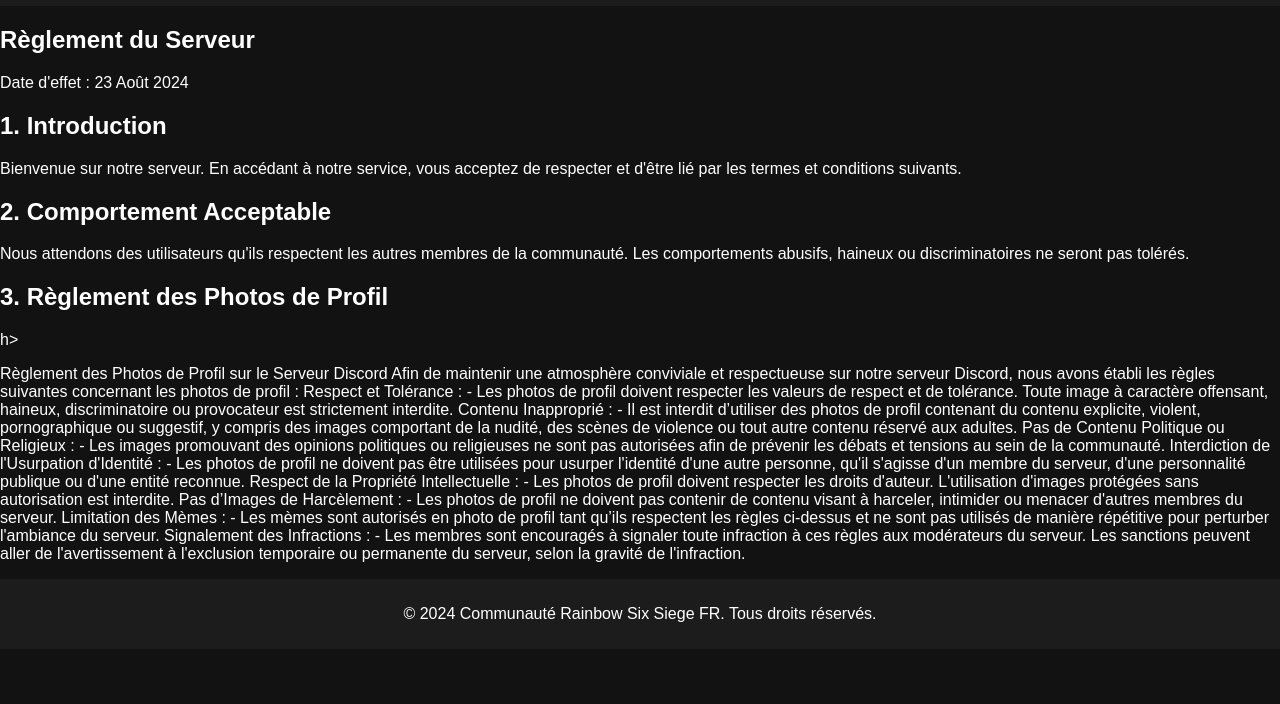
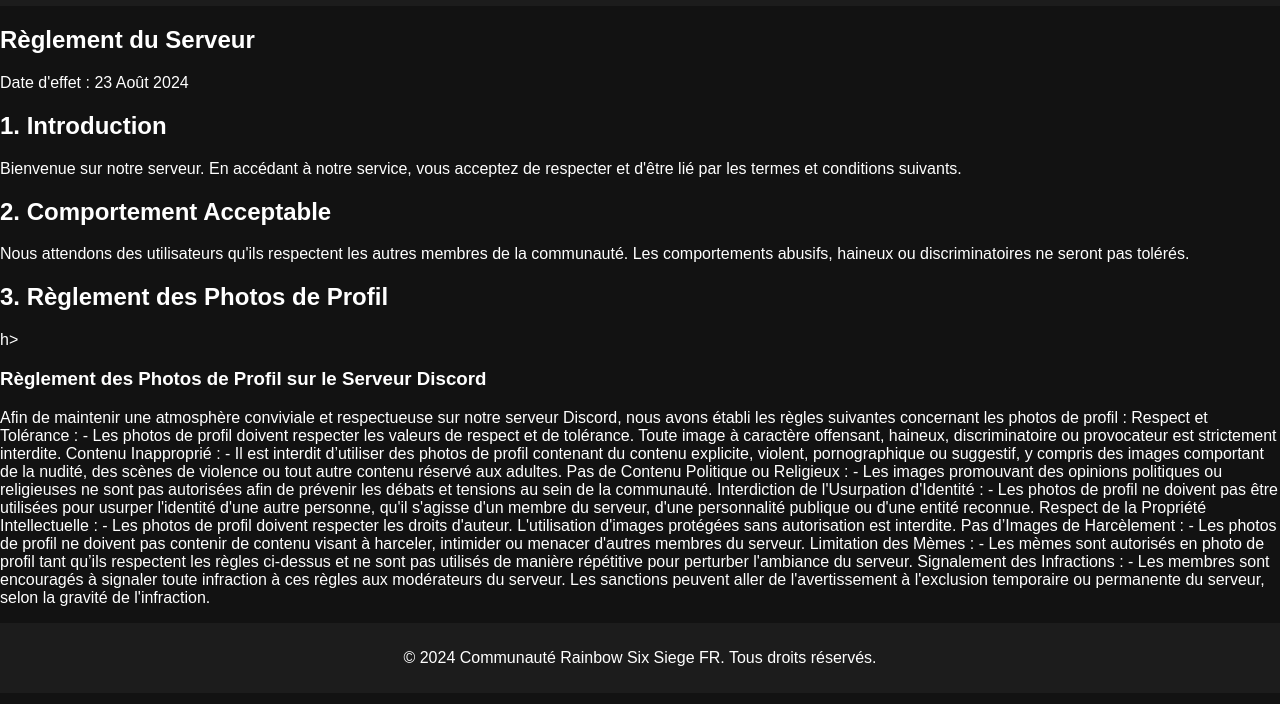
Before and after one commit to TokyoOnAcid/Rainbow-Six-FR, a plain HTML site: page reglement.html in a window 1280 px wide. Shown: the part 50-754 px from the top of the page. Drawn offline with Linux system fonts and the light colour scheme.

Commit message:
reglement.html

```diff
--- a/reglement.html
+++ b/reglement.html
@@ -31,73 +31,37 @@
             <p>Nous attendons des utilisateurs qu'ils respectent les autres membres de la communauté. Les comportements abusifs, haineux ou discriminatoires ne seront pas tolérés.</p>
 
             <h2>3. Règlement des Photos de Profil</h2>h>
-            <p>Règlement des Photos de Profil sur le Serveur Discord
-
-
-
-Afin de maintenir une atmosphère conviviale et respectueuse sur notre serveur Discord, nous avons établi les règles suivantes concernant les photos de profil :
-
-
-
+            <h3>Règlement des Photos de Profil sur le Serveur Discord</h3>
+            <p>Afin de maintenir une atmosphère conviviale et respectueuse sur notre serveur Discord, nous avons établi les règles suivantes concernant les photos de profil :
                 Respect et Tolérance :
-
-
 
                 - Les photos de profil doivent respecter les valeurs de respect et de tolérance. Toute image à caractère offensant, haineux, discriminatoire ou provocateur est strictement interdite.
 
-
-
                 Contenu Inapproprié :
-
-
 
                 - Il est interdit d’utiliser des photos de profil contenant du contenu explicite, violent, pornographique ou suggestif, y compris des images comportant de la nudité, des scènes de violence ou tout autre contenu réservé aux adultes.
 
-
-
                 Pas de Contenu Politique ou Religieux :
-
-
 
                 - Les images promouvant des opinions politiques ou religieuses ne sont pas autorisées afin de prévenir les débats et tensions au sein de la communauté.
 
-
-
                 Interdiction de l'Usurpation d'Identité :
-
-
 
                 - Les photos de profil ne doivent pas être utilisées pour usurper l'identité d'une autre personne, qu'il s'agisse d'un membre du serveur, d'une personnalité publique ou d'une entité reconnue.
 
-
-
                 Respect de la Propriété Intellectuelle :
-
-
 
                 - Les photos de profil doivent respecter les droits d'auteur. L'utilisation d'images protégées sans autorisation est interdite.
 
-
-
                 Pas d’Images de Harcèlement :
-
-
 
                 - Les photos de profil ne doivent pas contenir de contenu visant à harceler, intimider ou menacer d'autres membres du serveur.
 
-
-
                 Limitation des Mèmes :
-
-
 
                 - Les mèmes sont autorisés en photo de profil tant qu’ils respectent les règles ci-dessus et ne sont pas utilisés de manière répétitive pour perturber l'ambiance du serveur.
 
-
-
                 Signalement des Infractions :
-
-
 
                 - Les membres sont encouragés à signaler toute infraction à ces règles aux modérateurs du serveur. Les sanctions peuvent aller de l'avertissement à l'exclusion temporaire ou permanente du serveur, selon la gravité de l'infraction.</p>
 
```
Lines whose indentation alone changed are shown as unchanged.
